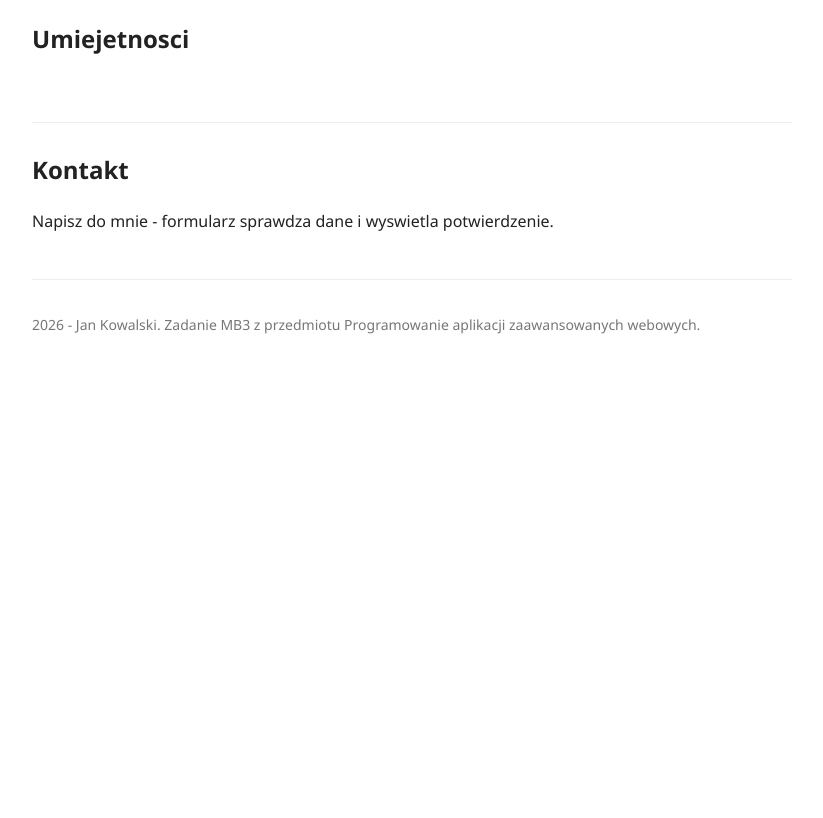
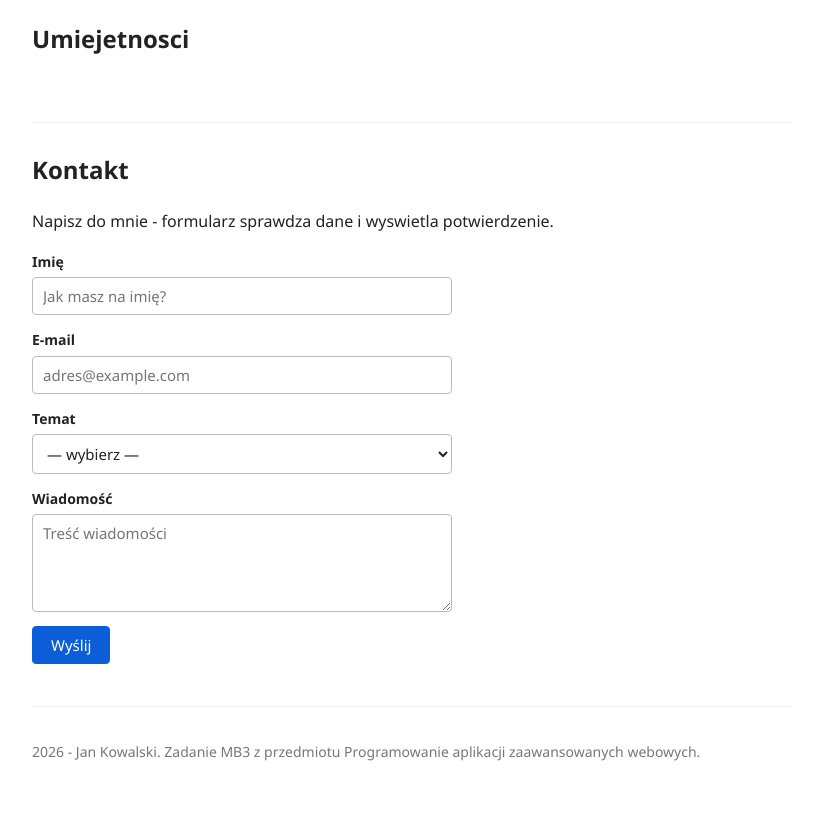
Before and after one commit to raxxer160/webowe, a plain HTML site: page index.html in a window 1280 px wide. Shown: the part 478-1296 px from the top of the page, without its empty margins (228-1051 px from the left). Before the commit the page ends 868 px from the top, so only its background shows below. Drawn offline with Linux system fonts and the light colour scheme.

Commit message:
MB3: formularz kontaktowy wraz ze stylami

```diff
--- a/index.html
+++ b/index.html
@@ -41,6 +41,36 @@
                 Napisz do mnie - formularz sprawdza dane i
                 wyswietla potwierdzenie.
             </p>
+            <form id="formularz-kontakt">
+                <div class="pole">
+                    <label for="imie">Imię</label>
+                    <input type="text" id="imie" name="imie"
+                        placeholder="Jak masz na imię?">
+                </div>
+
+                <div class="pole">
+                    <label for="email">E-mail</label>
+                    <input type="email" id="email" name="email"
+                        placeholder="adres@example.com">
+                </div>
+
+                <div class="pole">
+                    <label for="temat">Temat</label>
+                    <select id="temat" name="temat">
+                        <option value="">— wybierz —</option>
+                        <option value="wspolpraca">Współpraca</option>
+                        <option value="pytanie">Pytanie</option>
+                        <option value="inne">Inne</option>
+                    </select>
+                </div>
+                <div class="pole">
+                    <label for="tresc">Wiadomość</label>
+                    <textarea id="tresc" name="tresc" rows="4"
+                        placeholder="Treść wiadomości"></textarea>
+                </div>
+                <button type="submit">Wyślij</button>
+            </form>
+            <div id="komunikat"></div>
         </section>
     </main>
     <footer>
--- a/style.css
+++ b/style.css
@@ -72,3 +72,60 @@
     color: #777777;
     font-size: 14px;
 }
+form {
+    display: flex;
+    flex-direction: column;
+    gap: 14px;
+    max-width: 420px;
+}
+.pole {
+    display: flex;
+    flex-direction: column;
+    gap: 4px;
+}
+label {
+    font-weight: bold;
+    font-size: 14px;
+}
+input,
+select,
+textarea {
+    font-family: inherit;
+    font-size: 15px;
+    padding: 8px 10px;
+    border: 1px solid #bbbbbb;
+    border-radius: 4px;
+    background-color: #ffffff;
+    color: #222222;
+}
+input:focus,
+select:focus,
+textarea:focus {
+    outline: none;
+    border-color: #0b5ed7;
+}
+button {
+    font-family: inherit;
+    font-size: 15px;
+    padding: 8px 18px;
+    border: 1px solid #0b5ed7;
+    border-radius: 4px;
+    background-color: #0b5ed7;
+    color: #ffffff;
+    cursor: pointer;
+    align-self: flex-start;
+}
+button:hover {
+    background-color: #0a4fb4;
+}
+#komunikat {
+    margin-top: 14px;
+}
+#komunikat.blad {
+    color: #b02a2a;
+    font-weight: bold;
+}
+#komunikat.sukces {
+    color: #1b7f3b;
+    font-weight: bold;
+}
```
